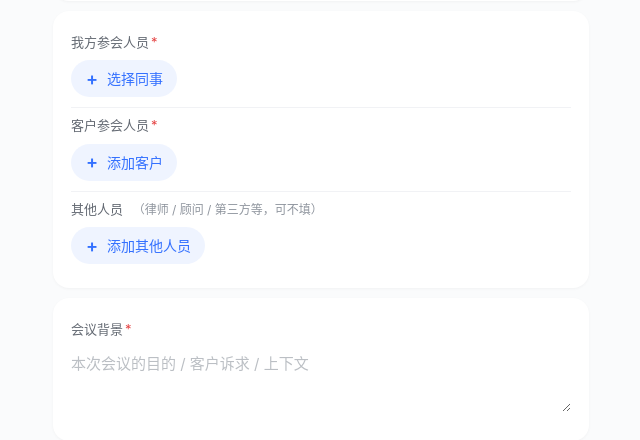
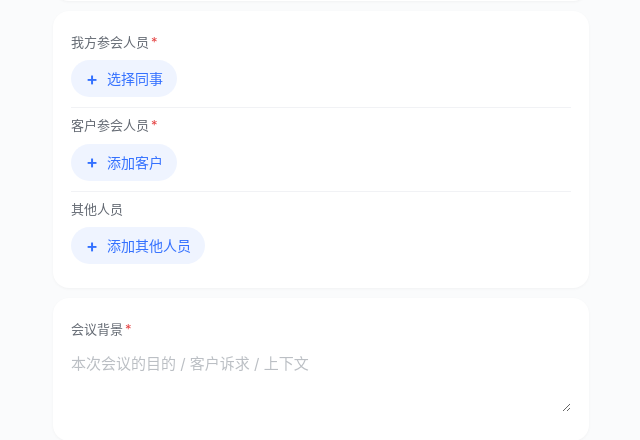
Before and after one commit to december21deng/customer-profile, a Python web app: template src/web/templates/followup_new.html in a window 1280 px wide. Shown: the part 461-901 px from the top of the page, without its empty margins (319-959 px from the left). Run offline with Jinja, Linux system fonts and the light colour scheme; the template is opened without the code that fills it, so the values that code supplies are empty; some libraries are stand-ins or nearby versions.

Commit message:
ui(form): drop 其他人员 inline hint (noise, field name is enough)

```diff
--- a/src/web/templates/followup_new.html
+++ b/src/web/templates/followup_new.html
@@ -199,7 +199,6 @@
     <div class="form-field">
       <label class="form-label">
         其他人员
-        <span class="form-hint-inline">（律师 / 顾问 / 第三方等，可不填）</span>
       </label>
       <div class="tag-input" id="other-wrap">
         <div class="tag-list" id="other-chips"></div>
```
